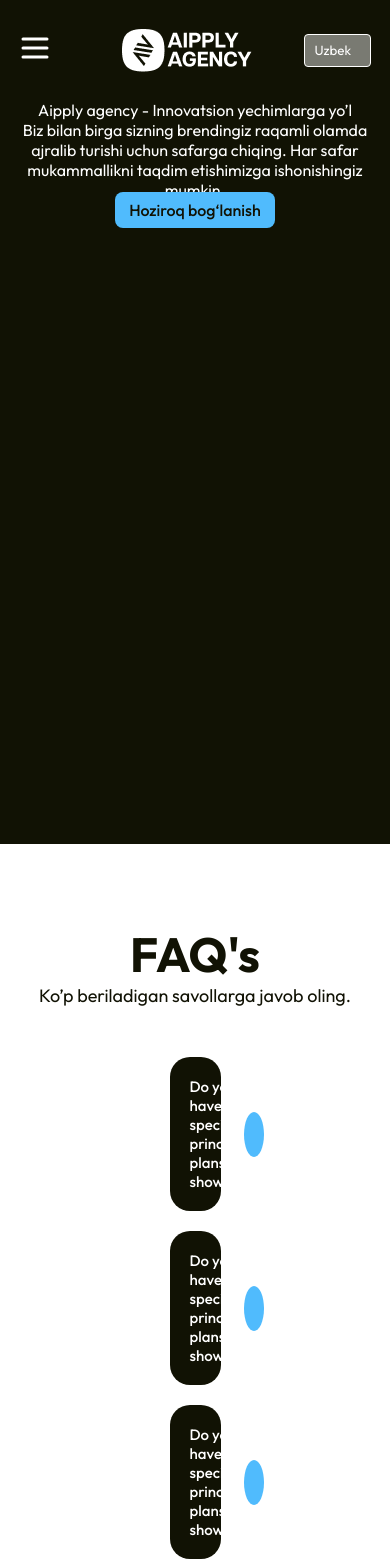
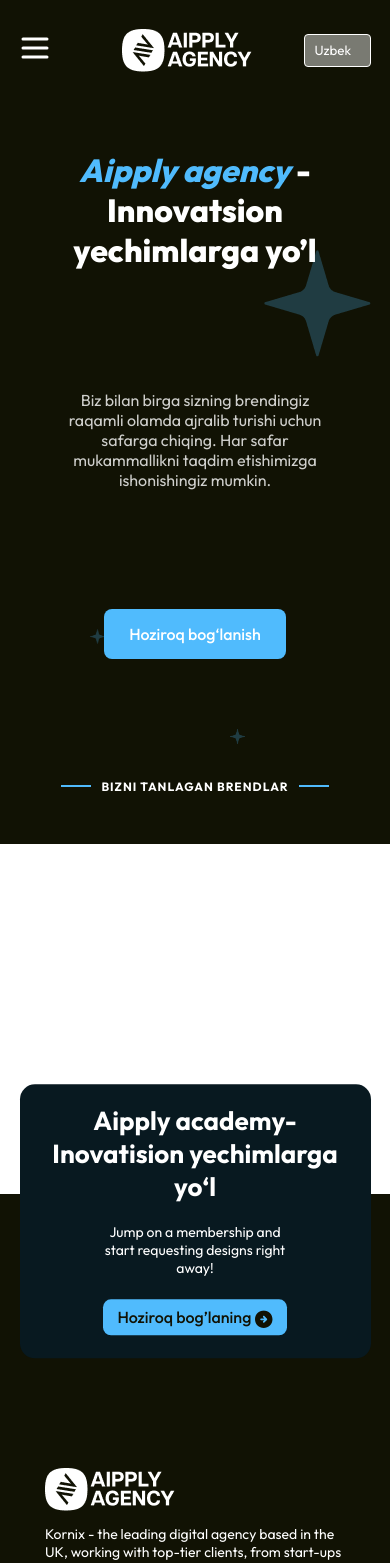
Before and after one commit to Otelbayev/Aipply-Agency, a React (Vite) app: page / in a window 390 px wide. Shown: the top 1563 px of the page. Built offline with nearby package versions, Linux system fonts and the light colour scheme.

Commit message:
responsive header, showcase, footer

```diff
--- a/src/components/FAQ/index.jsx
+++ b/src/components/FAQ/index.jsx
@@ -1,52 +1,7 @@
-import React, { useState } from "react";
-import { Container, Accardion, Arrow } from "./style";
-
+import React from "react";
+import { Container } from "./style";
 const FAQ = () => {
-  const [open, setOpen] = useState(null);
-  const data = [
-    {
-      title: "Do you have specific princing plans to show?",
-      desc: "Donec rutrum, mauris at blandit convallis, orci nulla volutpat sapien, id pulvinar leo ligula eget nunc. In quis magna magna. Nullam mattis eget.",
-    },
-    {
-      title: "Do you have specific princing plans to show?",
-      desc: "Donec rutrum, mauris at blandit convallis, orci nulla volutpat sapien, id pulvinar leo ligula eget nunc. In quis magna magna. Nullam mattis eget.",
-    },
-    {
-      title: "Do you have specific princing plans to show?",
-      desc: "Donec rutrum, mauris at blandit convallis, orci nulla volutpat sapien, id pulvinar leo ligula eget nunc. In quis magna magna. Nullam mattis eget.",
-    },
-    {
-      title: "Do you have specific princing plans to show?",
-      desc: "Donec rutrum, mauris at blandit convallis, orci nulla volutpat sapien, id pulvinar leo ligula eget nunc. In quis magna magna. Nullam mattis eget.",
-    },
-    {
-      title: "Do you have specific princing plans to show?",
-      desc: "Donec rutrum, mauris at blandit convallis, orci nulla volutpat sapien, id pulvinar leo ligula eget nunc. In quis magna magna. Nullam mattis eget.",
-    },
-  ];
-
-  return (
-    <Container>
-      <div className="container">
-        <div className="title dark">FAQ's</div>
-        <div className="desc dark">
-          Ko’p beriladigan savollarga javob oling.
-        </div>
-        <div className="content">
-          {data.map((e, index) => (
-            <Accardion open={open === index}>
-              <div onClick={() => setOpen(index)} className="accardion-header">
-                <div className="accardion-title">{e.title}</div>
-                <Arrow open={open === index} />
-              </div>
-              <div className="accardion-content">{e.desc}</div>
-            </Accardion>
-          ))}
-        </div>
-      </div>
-    </Container>
-  );
+  return <Container>FAQ</Container>;
 };
 
 export default FAQ;
--- a/src/components/Footer/style.js
+++ b/src/components/Footer/style.js
@@ -9,7 +9,7 @@
 
 export const Container = styled.div`
   .footer-box {
-    transform: translateY(-50%);
+    transform: translateY(-40%);
     background: #081920;
     border-radius: 35px;
     text-align: center;
@@ -84,6 +84,35 @@
       }
     }
   }
+  @media screen and (max-width: 900px) {
+    .footer-box {
+      &__title {
+        font-size: 50px;
+      }
+    }
+  }
+  @media screen and (max-width: 700px) {
+    .footer-box {
+      padding: 20px 20px 30px;
+      border-radius: 15px;
+      &__title {
+        font-size: 26px;
+      }
+      &__desc {
+        font-size: 14px;
+        padding: 20px 20% 30px;
+      }
+    }
+    .content {
+      padding-bottom: 20px;
+      flex-direction: column;
+      gap: 20px;
+    }
+    .bottom {
+      flex-direction: column;
+      gap: 8px;
+    }
+  }
 `;
 
 export const Icons = styled.div``;
--- a/src/components/Header/index.jsx
+++ b/src/components/Header/index.jsx
@@ -10,10 +10,10 @@
   return (
     <div className="container">
       <Container open={open}>
-        <div className="menu d-none">
+        <div className="menu">
           <Icon onClick={() => setOpen(true)} />
         </div>
-        <img src={logo} className="logo d-none" alt="" />
+        <img src={logo} className="logo" alt="" />
         <div className="sidebar">
           <div className="sidebar__top">
             <div className="sidebar__top__content container">
@@ -56,7 +56,7 @@
         </div>
         <select
           onChange={(e) => i18n.changeLanguage(e.target.value)}
-          className="language d-none"
+          className="language"
           value={i18n.language}
         >
           <option value="uz">Uzbek</option>
--- a/src/components/Header/style.js
+++ b/src/components/Header/style.js
@@ -65,10 +65,6 @@
     }
   }
 
-  .d-none {
-    display: ${({ open }) => (open ? "none" : "block")};
-  }
-
   @media (max-width: 950px) {
     .sidebar {
       position: fixed;
--- a/src/components/Showcase/index.jsx
+++ b/src/components/Showcase/index.jsx
@@ -1,19 +1,27 @@
 import { Container } from "./style";
-import { Button } from "./../Generics";
+import star from "../../assets/star.png";
 
 const Showcase = () => {
   return (
     <Container>
       <div className="container">
-        <div className="showcase-title">
-          <span>Aipply agency</span> - Innovatsion yechimlarga yo’l
+        <div className="showcase">
+          <div className="showcase--title">
+            <span>Aipply agency</span> - Innovatsion yechimlarga yo’l
+          </div>
+          <div className="showcase--desc">
+            Biz bilan birga sizning brendingiz raqamli olamda ajralib turishi
+            uchun safarga chiqing. Har safar mukammallikni taqdim etishimizga
+            ishonishingiz mumkin.
+          </div>
+          <div className="showcase--button">Hoziroq bog‘lanish</div>
+          <div className="showcase--brends">
+            <span></span> Bizni tanlagan brendlar <span></span>
+          </div>
+          <img className="showcase--star1" src={star} />
+          <img className="showcase--star2" src={star} />
+          <img className="showcase--star3" src={star} />
         </div>
-        <div className="showcase-desc">
-          Biz bilan birga sizning brendingiz raqamli olamda ajralib turishi
-          uchun safarga chiqing. Har safar mukammallikni taqdim etishimizga
-          ishonishingiz mumkin.
-        </div>
-        <Button>Hoziroq bog‘lanish</Button>
       </div>
     </Container>
   );
--- a/src/components/Showcase/style.js
+++ b/src/components/Showcase/style.js
@@ -1,6 +1,100 @@
 import styled from "styled-components";
 
 export const Container = styled.div`
-  height: calc(100dvh - 100px);
-  text-align: center;
+  .showcase {
+    height: calc(100dvh - 100px);
+    display: flex;
+    flex-direction: column;
+    align-items: center;
+    justify-content: space-between;
+    padding: 50px 0;
+    position: relative;
+    &--title {
+      font-size: 70px;
+      text-align: center;
+      font-weight: 800;
+      span {
+        font-style: italic;
+        color: var(--primaryColor);
+      }
+    }
+    &--desc {
+      font-size: 18px;
+      font-weight: 400;
+      color: #ffffffcc;
+      width: 50%;
+      text-align: center;
+    }
+    &--button {
+      color: #fff;
+      background-color: var(--primaryColor);
+      padding: 15px 25px;
+      border-radius: 8px;
+      font-size: 16px;
+      font-weight: 500;
+    }
+    &--brends {
+      font-size: 15px;
+      font-weight: 700;
+      color: #fff;
+      text-transform: uppercase;
+      display: flex;
+      align-items: center;
+      gap: 15px;
+      span {
+        width: 30px;
+        height: 2px;
+        background: var(--primaryColor);
+      }
+    }
+    &--star1 {
+      position: absolute;
+      z-index: -1;
+      top: 150px;
+      right: 15%;
+    }
+    &--star2 {
+      position: absolute;
+      z-index: -1;
+      left: 20%;
+      bottom: 200px;
+      width: 15px;
+      height: 15px;
+    }
+    &--star3 {
+      position: absolute;
+      z-index: -1;
+      left: 60%;
+      bottom: 100px;
+      width: 15px;
+      height: 15px;
+    }
+  }
+
+  @media screen and (max-width: 950px) {
+    .showcase {
+      &--title {
+        font-size: 55px;
+      }
+    }
+  }
+  @media screen and (max-width: 750px) {
+    .showcase {
+      &--title {
+        font-size: 32px;
+      }
+      &--desc {
+        font-size: 16px;
+        width: 80%;
+      }
+      &--brends {
+        font-size: 12px;
+        gap: 10px;
+        letter-spacing: 1px;
+      }
+      &--star1 {
+        right: 0;
+      }
+    }
+  }
 `;
```
Also changed, not shown: src/assets/star.png (added).
